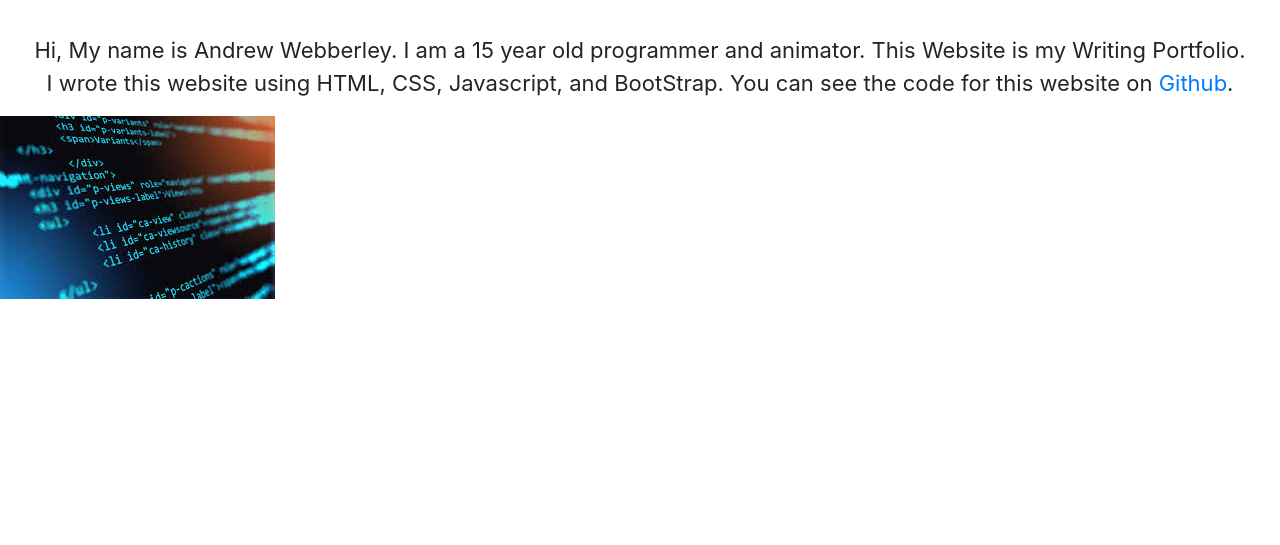
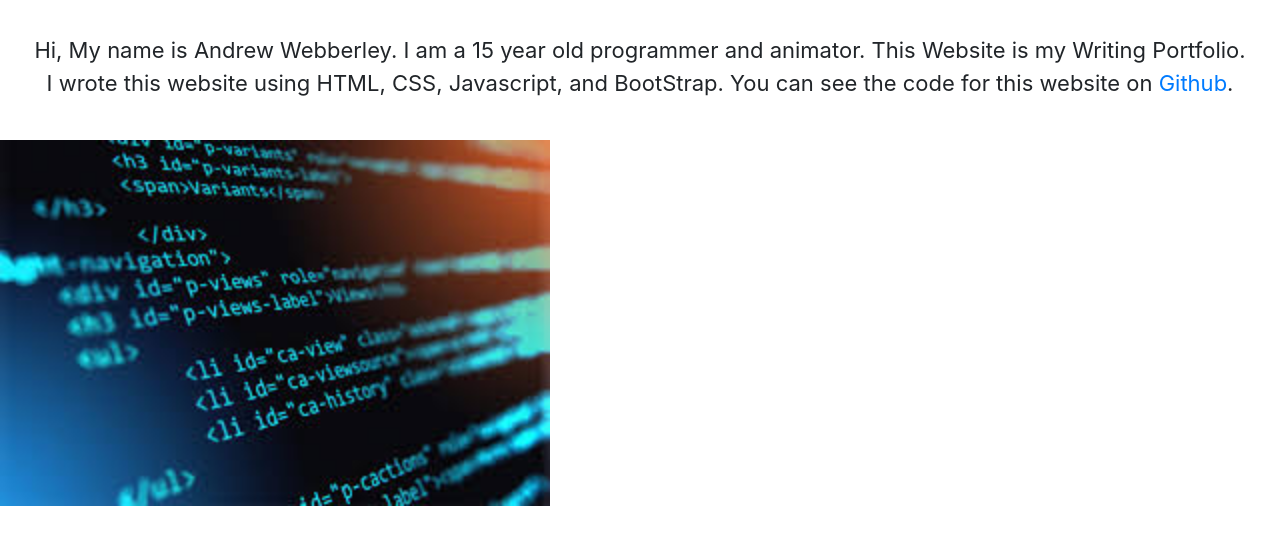
Before and after one commit to Agwebberley/agwebberley.github.io, a plain HTML site: page index.html in a window 1280 px wide. Shown: the part 183-728 px from the top of the page. Drawn offline with nearby package versions, Linux system fonts and the light colour scheme.

Commit message:
Update index.html

```diff
--- a/index.html
+++ b/index.html
@@ -31,8 +31,8 @@
     <br><br>
     <p style="font-size:22px;">Hi, My name is Andrew Webberley.  I am a 15 year old programmer and animator.  This Website is my Writing Portfolio.<br>  I wrote this website using HTML, CSS, Javascript, and BootStrap.  You can see the code for this website on <a href="https://github.com/Agwebberley/agwebberley.github.io">Github</a>.</p></center>
 
-
-    <img src="img/code.jpg" alt="Code.Jpg">
+<br>
+    <img src="img/code.jpg" alt="Code.Jpg" width="550" height="366">
 
     <!-- Optional JavaScript -->
     <!-- jQuery first, then Popper.js, then Bootstrap JS -->
```
